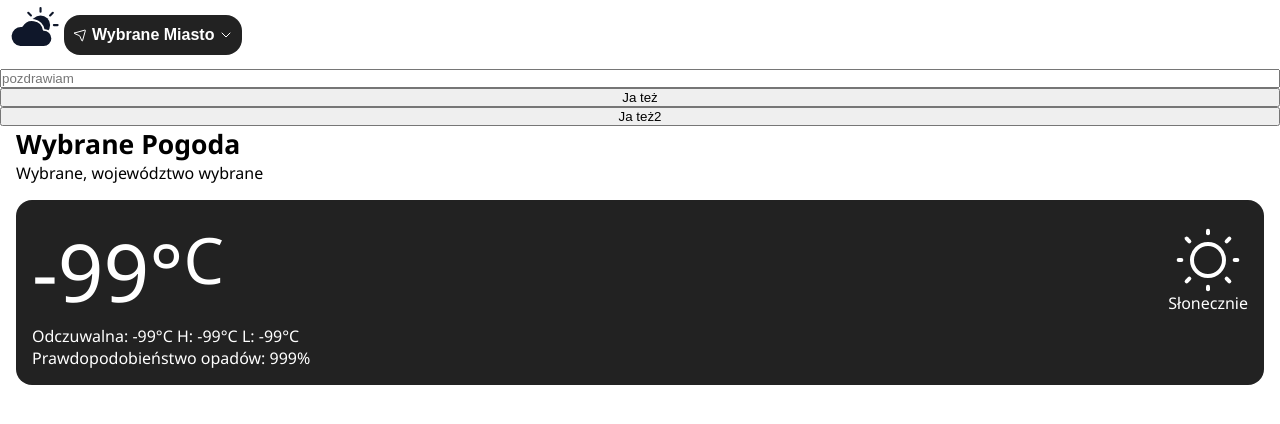
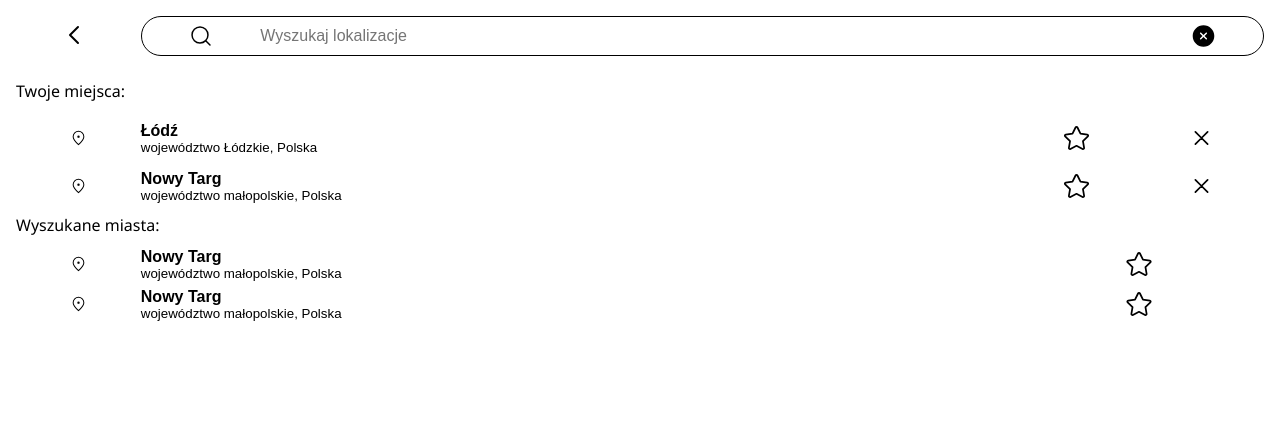
Before and after one commit to Chaospuddog/22.1---Weather-Web-App, a plain HTML site: page index.html in a window 1280 px wide. Shown: the top 424 px of the page. Drawn offline with Linux system fonts and the light colour scheme.

Commit message:
UI improvments, still not functional

```diff
--- a/index.html
+++ b/index.html
@@ -17,11 +17,6 @@
         <img src="./media/nav-arrow-down.svg" alt="" />
       </div>
     </header>
-    <div class="citySearch">
-      <input placeholder="pozdrawiam" />
-      <button>Ja też</button>
-      <button>Ja też2</button>
-    </div>
     <main>
       <div class="currentCity margin">
         <h1 class="city">Wybrane Pogoda</h1>
@@ -45,6 +40,62 @@
           <p class="rainProbability">Prawdopodobieństwo opadów: 999%</p>
         </div>
       </div>
+      <section class="citySearchWrap">
+        <div class="citySearchTop">
+          <button class="searchBackButton">
+            <img
+              class="backArrow"
+              src="./media/nav-arrow-left.svg"
+              alt="powrót"
+            />
+          </button>
+          <div class="searchBox">
+            <img src="./media/search.svg" />
+            <input type="text" placeholder="Wyszukaj lokalizacje" />
+            <img src="./media/xmark-circle-solid.svg" />
+          </div>
+        </div>
+        <div class="favoriteSearch margin">
+          <p>Twoje miejsca:</p>
+          <div class="cityWrap">
+            <img src="./media/map-pin.svg" class="pin" />
+            <button>
+              <span class="cityName">Łódź</span>
+              <span class="cityVoid">województwo Łódzkie, Polska</span>
+            </button>
+            <img src="./media/star.svg" />
+            <img src="./media/xmark.svg" />
+          </div>
+          <div class="cityWrap">
+            <img src="./media/map-pin.svg" class="pin" />
+            <button>
+              <span class="cityName">Nowy Targ</span>
+              <span class="cityVoid">województwo małopolskie, Polska</span>
+            </button>
+            <img src="./media/star.svg" />
+            <img src="./media/xmark.svg" />
+          </div>
+        </div>
+        <div class="searchResults margin">
+          <p>Wyszukane miasta:</p>
+          <div class="cityWrap">
+            <img src="./media/map-pin.svg" class="pin" />
+            <button>
+              <span class="cityName">Nowy Targ</span>
+              <span class="cityVoid">województwo małopolskie, Polska</span>
+            </button>
+            <img src="./media/star.svg" />
+          </div>
+          <div class="cityWrap">
+            <img src="./media/map-pin.svg" class="pin" />
+            <button>
+              <span class="cityName">Nowy Targ</span>
+              <span class="cityVoid">województwo małopolskie, Polska</span>
+            </button>
+            <img src="./media/star.svg" />
+          </div>
+        </div>
+      </section>
       <div class="wide"></div>
     </main>
     <script src="script.js"></script>
--- a/script.js
+++ b/script.js
@@ -1,7 +1,11 @@
 const currentCityBtn = document.querySelector(".cityButton");
-const citySearch = document.querySelector(".citySearch");
+const citySearch = document.querySelector(".citySearchWrap");
+const searchBackBtn = document.querySelector(".searchBackButton");
 
 currentCityBtn.addEventListener("click", () => {
   citySearch.toggleAttribute("hidden");
-  console.log(citySearch);
 });
+
+searchBackBtn.addEventListener("click", () => {
+  citySearch.toggleAttribute("hidden");
+});
--- a/style.css
+++ b/style.css
@@ -23,6 +23,9 @@ header {
   height: 4rem;
 }
 .cityButtonWrap {
+  position: absolute;
+  left: 50%;
+  transform: translate(-50%);
   display: flex;
   align-items: center;
   background: #222;
@@ -47,10 +50,100 @@ header {
   font-size: 1rem;
   font-weight: 600;
 }
-.citySearch {
-  position: relative;
+.citySearchWrap {
+  position: fixed;
+  top: 0;
+  height: 100%;
+  width: 100%;
+  background: #fff;
+  height: 100%;
+  width: 100%;
   display: flex;
   flex-flow: column nowrap;
+}
+.citySearchTop {
+  display: flex;
+  flex-flow: row nowrap;
+  padding: 1rem;
+}
+.citySearchTop button {
+  background: none;
+  border: none;
+  flex-basis: 10%;
+}
+.backArrow {
+  width: 2rem;
+  flex-basis: 20%;
+  margin-right: 0.5rem;
+}
+.searchBox {
+  display: flex;
+  flex-flow: row nowrap;
+  align-items: center;
+  height: 2.5rem;
+  flex-basis: 90%;
+  border: 1px solid black;
+  border-radius: 2rem;
+}
+.searchBox img {
+  height: 1.5rem;
+  margin: 0.25rem;
+  flex-basis: 10%;
+}
+.searchBox input {
+  background: 0;
+  border: 0;
+  font-size: 1rem;
+  flex-basis: 80%;
+  height: 70%;
+}
+.favoriteSearch {
+  display: flex;
+  flex-flow: column nowrap;
+  gap: 0.5rem;
+}
+.favoriteSearch p {
+  margin: 0.5rem 0 0.5rem 0;
+  font-weight: 500;
+}
+.searchResults p {
+  margin: 0.5rem 0 0.5rem 0;
+  font-weight: 500;
+}
+.cityWrap {
+  display: flex;
+  flex-flow: row nowrap;
+  height: 2.5rem;
+  align-items: center;
+}
+.cityWrap img {
+  height: 1.75rem;
+  flex-basis: 10%;
+}
+.searchResults .cityWrap img {
+  height: 1.75rem;
+  flex-basis: 20%;
+}
+.searchResults .cityWrap .pin {
+  height: 1rem;
+  flex-basis: 10%;
+}
+.cityWrap .pin {
+  height: 1rem;
+  flex-basis: 10%;
+}
+.cityWrap span {
+  display: block;
+  text-align: left;
+}
+.cityWrap button {
+  flex-basis: 70%;
+  background: none;
+  border: none;
+}
+.cityName {
+  font-size: 1rem;
+  font-weight: 600;
 }
 
 .city {
```
Also changed, not shown: media/map-pin.svg (added), media/nav-arrow-left.svg (added), media/search.svg (added), media/star-solid.svg (added), media/star.svg (added), media/xmark-circle-solid.svg (added), media/xmark.svg (added).
